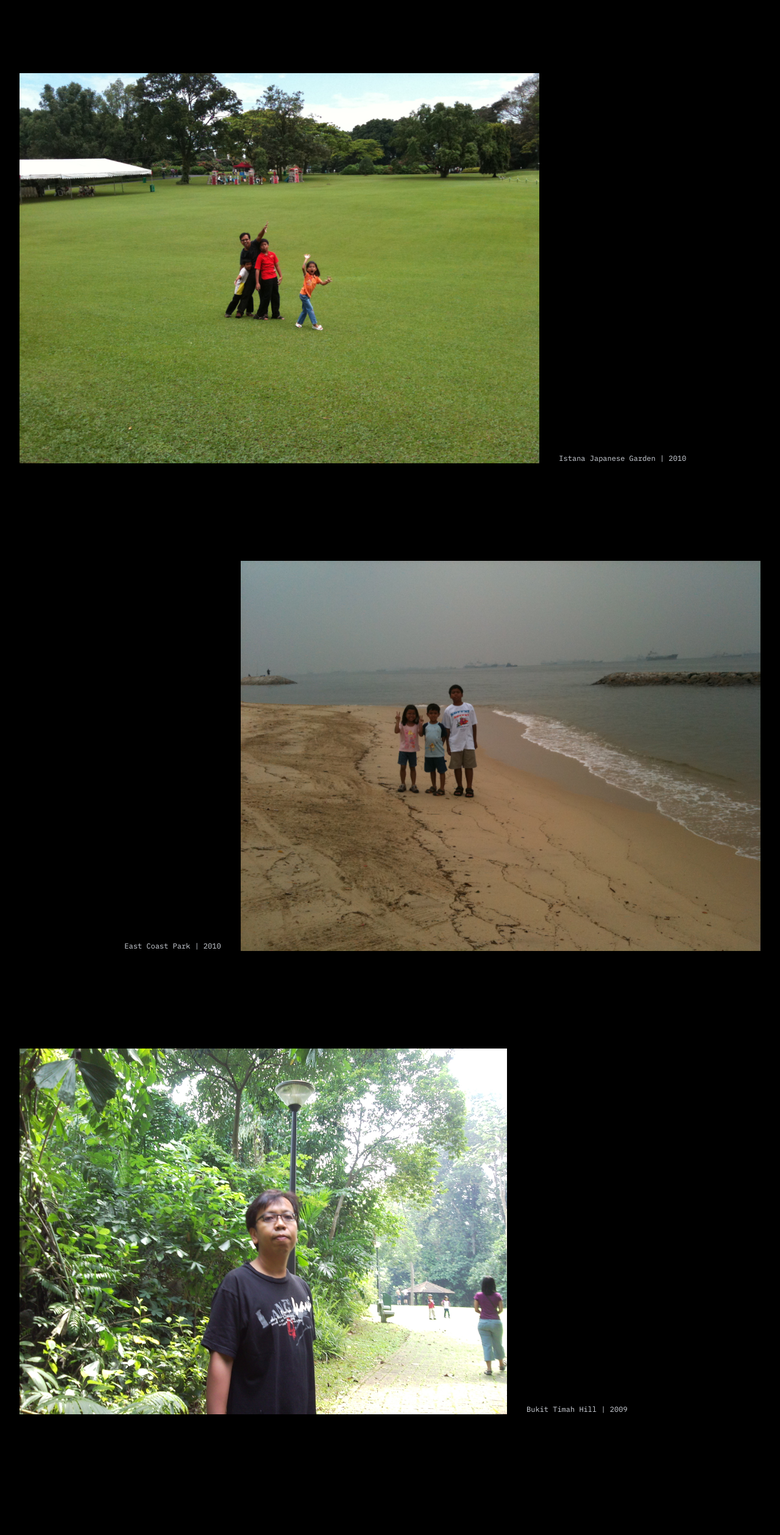
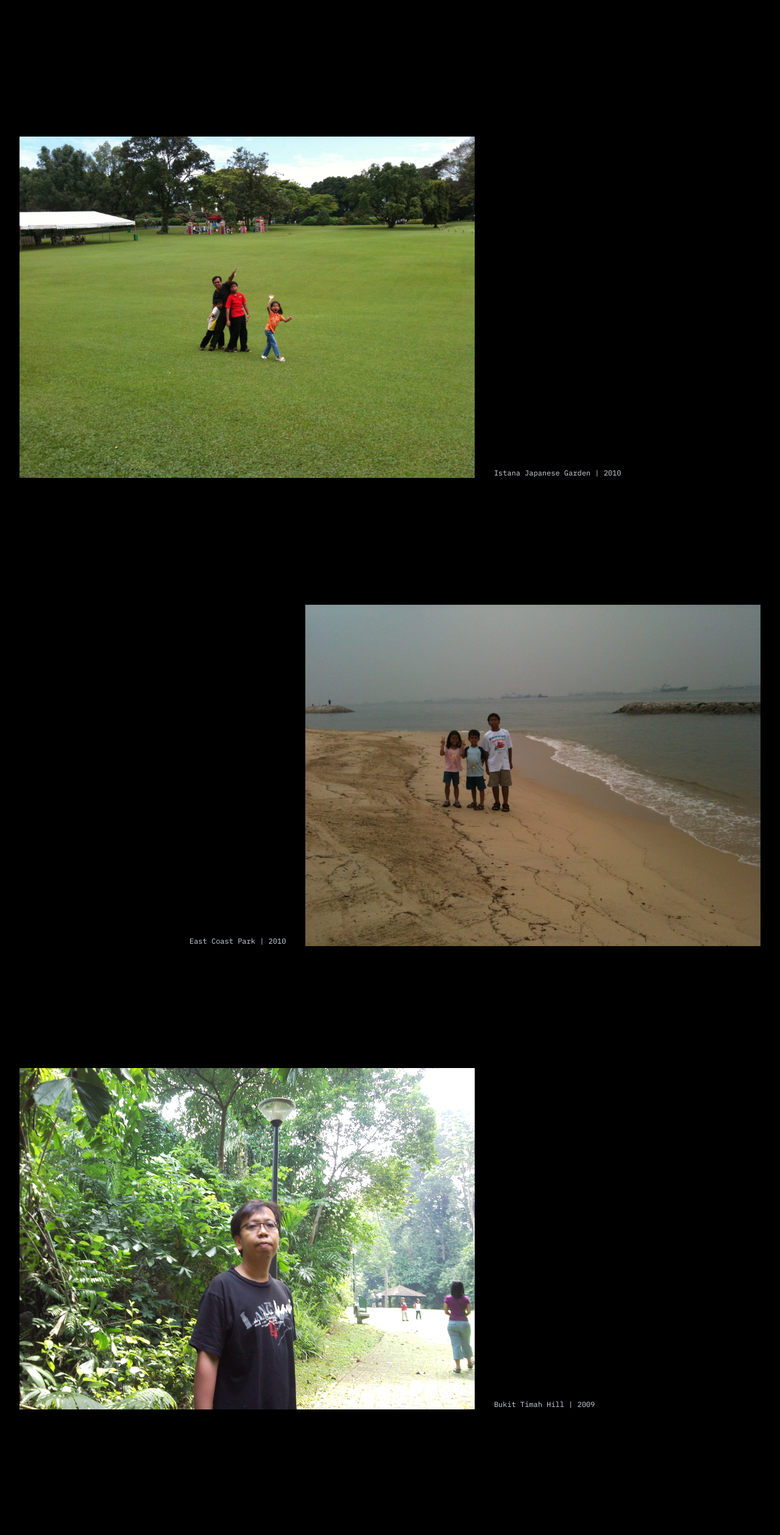
Before and after one commit to ywllowsensor/family_portraiture, a Next.js app: page /ideas/scroll in a window 1280 px wide. Shown: the part 1480-3998 px from the top of the page at 61% size. Built offline with nearby package versions, Linux system fonts and the light colour scheme.

Commit message:
added margins so pics are spaced evenly

```diff
--- a/src/app/ideas/scroll/page.tsx
+++ b/src/app/ideas/scroll/page.tsx
@@ -49,46 +49,48 @@ export default function Scroll() {
             </section>
 
             {/* OLD */}
-            <section className="w-full min-h-screen flex flex-col">
-                <div className="flex flex-row justify-start items-end">
+            <section className="w-full min-h-screen flex flex-col justify-center">
+                <div className="flex flex-row justify-start items-end mb-8">
                     <img
                         src={`/images/IMG_0160.JPG`}
-                        className="max-h-[80vh] max-w-[90vw] object-contain pl-8"
+                        className="max-h-[70vh] max-w-[90vw] object-contain pl-8"
                         alt="Istana Japanese Garden | 2010"
                     />
                     <p className="text-gray-300 text-xs pl-8">Istana Japanese Garden | 2010</p>
                 </div>
             </section>
 
-            <section className="w-full min-h-screen flex flex-col">
-                <div className="flex flex-row justify-end items-end">
+            <section className="w-full min-h-screen flex flex-col justify-center">
+                <div className="flex flex-row justify-end items-end mb-24">
                     <p className="text-gray-300 text-xs pr-8">East Coast Park | 2010</p>
                     <img
                         src={`/images/IMG_0144.JPG`}
-                        className="max-h-[80vh] max-w-[90vw] object-contain pr-8"
+                        className="max-h-[70vh] max-w-[90vw] object-contain pr-8"
                         alt="East Coast Park | 2010"
                     />
                 </div>
             </section>
 
-            <section className="w-full min-h-screen flex flex-col">
-                <div className="flex flex-row justify-start items-end">
+            <section className="w-full min-h-screen flex flex-col justify-center">
+                <div className="flex flex-row justify-start items-end mb-44">
                     <img
                         src={`/images/SNC00081.JPG`}
-                        className="max-h-[75vh] max-w-[90vw] object-contain pl-8"
+                        className="max-h-[70vh] max-w-[90vw] object-contain pl-8"
                         alt="Bukit Timah Hill | 2009"
                     />
                     <p className="text-gray-300 text-xs pl-8">Bukit Timah Hill | 2009</p>
                 </div>
             </section>
 
-            <section className="w-full min-h-screen flex flex-col items-center justify-center py-12">
-                <img
-                    src={`/images/IMG_0148.JPG`}
-                    className="max-h-[70vh] max-w-[90vw] object-contain mb-4"
-                    alt="Science Centre Singapore | 2010"
-                />
-                <p className="text-gray-300 text-xs">Science Centre Singapore | 2010</p>
+            <section className="w-full min-h-screen flex flex-col justify-center">
+                <div className="flex flex-row justify-end items-end mb-60">
+                    <p className="text-gray-300 text-xs pr-8">Science Centre Singapore | 2010</p>
+                    <img
+                        src={`/images/IMG_0148.JPG`}
+                        className="max-h-[70vh] max-w-[90vw] object-contain pr-8"
+                        alt="Science Centre Singapore | 2010"
+                    />
+                </div>
             </section>
 
             {/* TGT */}
```
